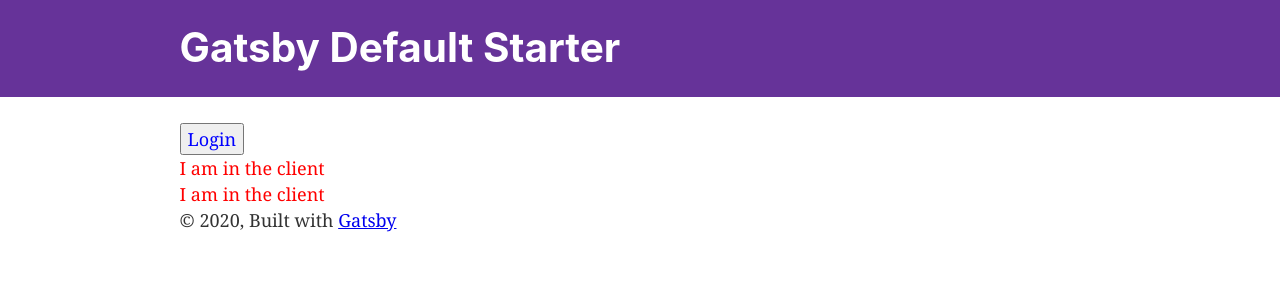
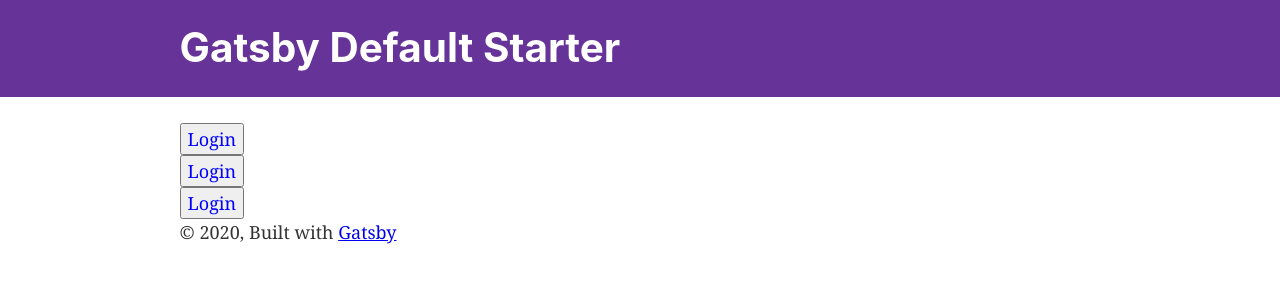
Before and after one commit to rafaelquintanilha/rehydration-issue, a Gatsby site: page / in a window 1280 px wide. Built offline with nearby package versions, Linux system fonts and the light colour scheme; Gatsby itself is replaced by a stand-in of ours.

Commit message:
Improving example

```diff
--- a/src/pages/index.js
+++ b/src/pages/index.js
@@ -6,20 +6,37 @@
 import useLocalStorage from "../useLocalStorage";
 
 const ComponentWithEarlyExit = () => {
+  const [token, setToken] = useLocalStorage('token', "");
+  const isLoggedIn = token !== "";
   const { isClient, key } = useIsClient();
+
+  const onLogin = () => setToken(Math.random().toString(36).substring(2));
+  const onLogout = () => setToken("");
+
   if ( !isClient ) return null;
+
   return (
-    <div key={key} className={isClient ? css['red'] : css['blue']}>
-      I am in the {isClient ? "client" : "server"}
+    <div key={key}>
+      {isLoggedIn
+        ? <button className={css['red']} onClick={onLogout}>Logout</button>
+        : <button className={css['blue']} onClick={onLogin}>Login</button>}
     </div>
   );
 }
 
 const ComponentWithKey = () => {
-  const { isClient, key } = useIsClient();
+  const [token, setToken] = useLocalStorage('token', "");
+  const isLoggedIn = token !== "";
+  const { key } = useIsClient();
+
+  const onLogin = () => setToken(Math.random().toString(36).substring(2));
+  const onLogout = () => setToken("");
+
   return (
-    <div key={key} className={isClient ? css['red'] : css['blue']}>
-      I am in the {isClient ? "client" : "server"}
+    <div key={key}>
+      {isLoggedIn
+        ? <button className={css['red']} onClick={onLogout}>Logout</button>
+        : <button className={css['blue']} onClick={onLogin}>Login</button>}
     </div>
   );
 }
```
